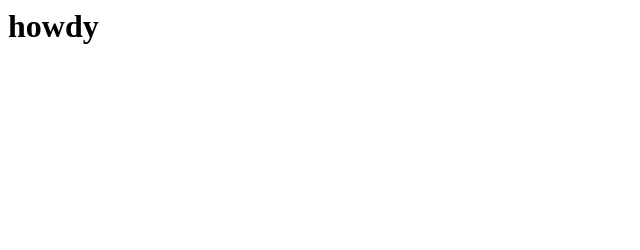
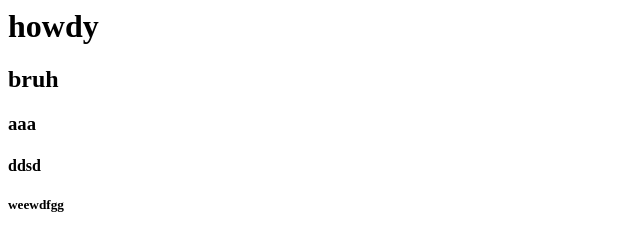
Before and after one commit to whatever961/whatever961.github.io, a plain HTML site: page index.html in a window 1280 px wide. Shown: the whole page, without its empty margins (0-640 px from the left). Drawn offline with Linux system fonts and the light colour scheme.

Commit message:
Update index.html

```diff
--- a/index.html
+++ b/index.html
@@ -3,4 +3,8 @@
 </head>
 <body>
 <h1> howdy </h1>
+  <h2> bruh </h2>
+  <h3> aaa </h3>
+  <h4> ddsd </h4>
+  <h5> weewdfgg </h5>
 </body>
```
